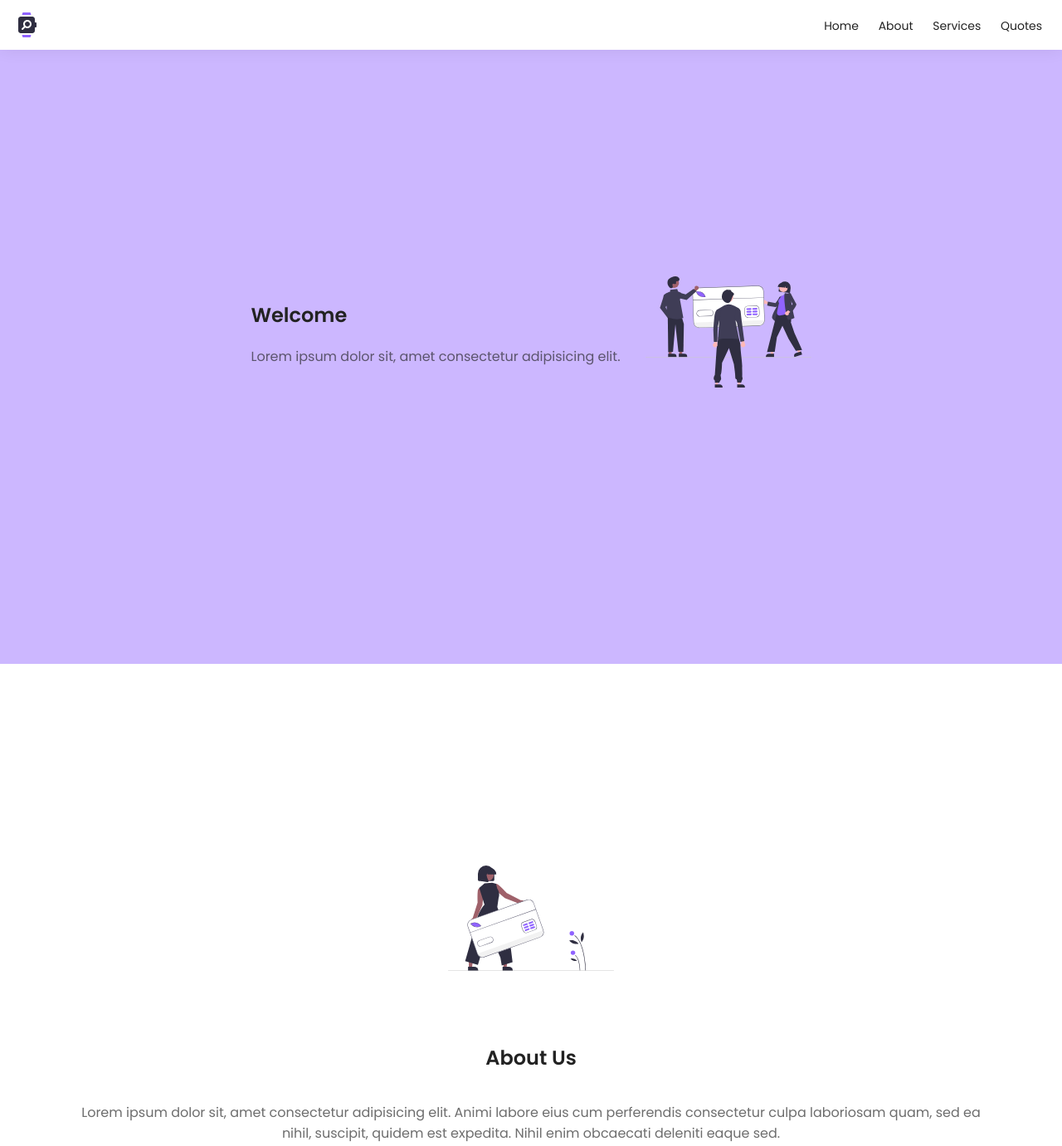
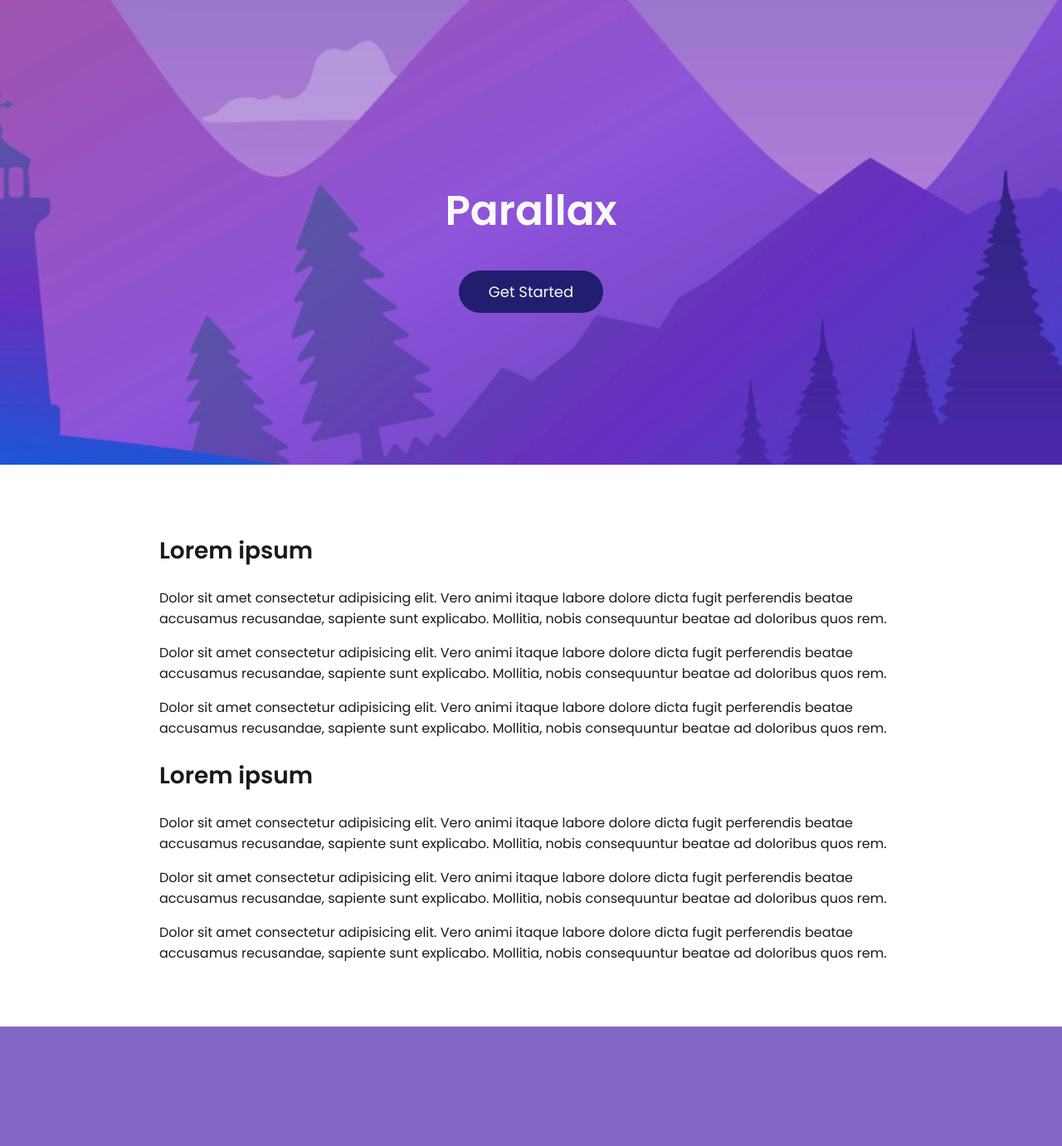
Before and after one commit to rubenperegrina/parallax, a plain HTML site: page index.html in a window 1280 px wide. Shown: the top 1381 px of the page at 83% size. After the commit the page ends 1237 px from the top, so only its background shows below. Drawn offline with nearby package versions, Linux system fonts and the light colour scheme.

Commit message:
Parallax 3

```diff
--- a/index.html
+++ b/index.html
@@ -4,75 +4,60 @@
     <meta charset="UTF-8" />
     <meta http-equiv="X-UA-Compatible" content="IE=edge" />
     <meta name="viewport" content="width=device-width, initial-scale=1.0" />
-    <title>Horizontal Scroll</title>
-    <link rel="stylesheet" href="styles.css" />
+    <title>Parallax 2</title>
     <link rel="preconnect" href="https://fonts.googleapis.com" />
     <link rel="preconnect" href="https://fonts.gstatic.com" crossorigin />
     <link
       href="https://fonts.googleapis.com/css2?family=Poppins:wght@400;500;600&display=swap"
       rel="stylesheet"
     />
+    <link rel="stylesheet" href="styles.css" />
   </head>
   <body>
-    <nav>
-      <img src="logo.svg" />
-      <div>
-        <a href="#"> Home </a>
-        <a href="#"> About </a>
-        <a href="#"> Services </a>
-        <a href="#"> Quotes </a>
-      </div>
-    </nav>
-    <section class="banner">
-      <div>
-        <h2>Welcome</h2>
-        <p>Lorem ipsum dolor sit, amet consectetur adipisicing elit.</p>
-      </div>
-      <img src="1.svg" />
-    </section>
-    <div class="container">
-      <section class="description panel blue">
-        <img src="2.svg" />
-        <h2>About Us</h2>
-        <p>
-          Lorem ipsum dolor sit, amet consectetur adipisicing elit. Animi labore
-          eius cum perferendis consectetur culpa laboriosam quam, sed ea nihil,
-          suscipit, quidem est expedita. Nihil enim obcaecati deleniti eaque
-          sed.
-        </p>
-      </section>
-      <section class="panel red">
-        <img src="5.svg" />
-        <h2>Services</h2>
-        <p>
-          Lorem ipsum dolor sit, amet consectetur adipisicing elit. Animi labore
-          eius cum perferendis consectetur culpa laboriosam quam, sed ea nihil,
-          suscipit, quidem est expedita. Nihil enim obcaecati deleniti eaque
-          sed.
-        </p>
-      </section>
-    </div>
-    <section class="footer">
-      <img src="6.svg" />
-      <h2>Get A Quote</h2>
+    <header id="banner" class="banner">
+      <h1 id="h1">Parallax</h1>
+      <button id="button">Get Started</button>
+    </header>
+    <section class="container">
+      <h2>Lorem ipsum</h2>
       <p>
-        Lorem ipsum dolor sit, amet consectetur adipisicing elit. Animi labore
-        eius cum perferendis consectetur culpa laboriosam quam, sed ea nihil,
-        suscipit, quidem est expedita. Nihil enim obcaecati deleniti eaque sed.
+        Dolor sit amet consectetur adipisicing elit. Vero animi itaque labore
+        dolore dicta fugit perferendis beatae accusamus recusandae, sapiente
+        sunt explicabo. Mollitia, nobis consequuntur beatae ad doloribus quos
+        rem.
+      </p>
+      <p>
+        Dolor sit amet consectetur adipisicing elit. Vero animi itaque labore
+        dolore dicta fugit perferendis beatae accusamus recusandae, sapiente
+        sunt explicabo. Mollitia, nobis consequuntur beatae ad doloribus quos
+        rem.
+      </p>
+      <p>
+        Dolor sit amet consectetur adipisicing elit. Vero animi itaque labore
+        dolore dicta fugit perferendis beatae accusamus recusandae, sapiente
+        sunt explicabo. Mollitia, nobis consequuntur beatae ad doloribus quos
+        rem.
+      </p>
+      <h2>Lorem ipsum</h2>
+      <p>
+        Dolor sit amet consectetur adipisicing elit. Vero animi itaque labore
+        dolore dicta fugit perferendis beatae accusamus recusandae, sapiente
+        sunt explicabo. Mollitia, nobis consequuntur beatae ad doloribus quos
+        rem.
+      </p>
+      <p>
+        Dolor sit amet consectetur adipisicing elit. Vero animi itaque labore
+        dolore dicta fugit perferendis beatae accusamus recusandae, sapiente
+        sunt explicabo. Mollitia, nobis consequuntur beatae ad doloribus quos
+        rem.
+      </p>
+      <p>
+        Dolor sit amet consectetur adipisicing elit. Vero animi itaque labore
+        dolore dicta fugit perferendis beatae accusamus recusandae, sapiente
+        sunt explicabo. Mollitia, nobis consequuntur beatae ad doloribus quos
+        rem.
       </p>
     </section>
-    <script
-      src="https://cdnjs.cloudflare.com/ajax/libs/gsap/3.11.4/gsap.min.js"
-      integrity="sha512-f8mwTB+Bs8a5c46DEm7HQLcJuHMBaH/UFlcgyetMqqkvTcYg4g5VXsYR71b3qC82lZytjNYvBj2pf0VekA9/FQ=="
-      crossorigin="anonymous"
-      referrerpolicy="no-referrer"
-    ></script>
-    <script
-      src="https://cdnjs.cloudflare.com/ajax/libs/gsap/3.11.4/ScrollTrigger.min.js"
-      integrity="sha512-A64Nik4Ql7/W/PJk2RNOmVyC/Chobn5TY08CiKEX50Sdw+33WTOpPJ/63bfWPl0hxiRv1trPs5prKO8CpA7VNQ=="
-      crossorigin="anonymous"
-      referrerpolicy="no-referrer"
-    ></script>
-    <script src="script.js"></script>
+    <script type="text/javascript" src="script.js"></script>
   </body>
 </html>
--- a/script.js
+++ b/script.js
@@ -1,16 +1,26 @@
-gsap.registerPlugin(ScrollTrigger);
+const h1 = document.getElementById("h1"),
+  banner = document.getElementById("banner"),
+  button = document.getElementById("button");
 
-const sections = gsap.utils.toArray(".panel"),
-  container = document.querySelector(".container");
+const onScroll = (event) => {
+  const scrollPosition = event.target.scrollingElement.scrollTop;
+  if (scrollPosition > 150) {
+    banner.style.backgroundSize = "150%";
+    h1.style.opacity = 0;
+    h1.style.translate = "0 -50px";
+    h1.style.scale = "0.9";
+    button.style.opacity = 0;
+    button.style.translate = "0 -50px";
+    button.style.scale = "0.8";
+  } else {
+    banner.style.backgroundSize = "180%";
+    h1.style.opacity = 1;
+    h1.style.translate = 0;
+    h1.style.scale = 1;
+    button.style.opacity = 1;
+    button.style.translate = 0;
+    button.style.scale = 1;
+  }
+};
 
-gsap.to(sections, {
-  xPercent: -100 * (sections.length - 1),
-  ease: "none",
-  scrollTrigger: {
-    trigger: ".container",
-    pin: true,
-    scrub: 1,
-    snap: 1 / (sections.length - 1),
-    end: () => "+=" + container.offsetWidth,
-  },
-});
+document.addEventListener("scroll", onScroll);
--- a/styles.css
+++ b/styles.css
@@ -1,108 +1,54 @@
-html {
-    overflow-y: scroll;
+html,
+body {
   height: 100%;
-    -webkit-overflow-scrolling: touch;
-    overflow-scrolling: touch;
-  }
-
-  * {
-    box-sizing: border-box;
 }
 
 body {
-    overflow-y: visible;
-    position: relative;
-    height: unset;
+  margin: 0;
   font-family: "Euclid Circular A", "Poppins";
-    color: #222222;
-    text-align: center;
-  }
-  html,
-  body {
-    overflow-x: hidden;
-    margin: 0;
+  background: #8367c5;
+  color: #1a1a1a;
 }
 
-  .container {
-    width: 200%;
-    height: 100vh;
-    display: flex;
-    flex-wrap: nowrap;
-    background: #f7f7f7;
+.banner,
+h1,
+button {
+  transition: 0.6s;
 }
 
-  img {
-    width: 200px;
-    height: 200px;
-    object-fit: contain;
-  }
-
-  .banner h2,
-  .footer h2 {
-    margin: 20px 0;
-  }
-
-  nav {
-    position: fixed;
-    z-index: 1;
-    top: 0;
-    left: 0;
-    width: 100%;
-    height: 60px;
-    display: flex;
-    align-items: center;
-    justify-content: space-between;
-    padding: 0 24px 0 16px;
-    background: #fff;
-    box-shadow: 0 0 20px rgb(0 0 0 / 8%);
-  }
-
-  nav a {
-    text-decoration: none;
-    color: inherit;
-    margin-left: 20px;
-    font-size: 14px;
-  }
-
-  nav img {
-    width: 32px;
-    height: 32px;
-  }
-
-  section {
+.banner {
   display: flex;
   flex-direction: column;
   justify-content: center;
   align-items: center;
-    height: 100vh;
-    padding: 0 80px;
+  width: 100%;
+  height: 70%;
+  background: url("bg.webp");
+  background-size: 180%;
+  background-position: center;
+  transition: 0.5s;
+}
+
+.banner h1 {
+  font-size: 50px;
+  color: #f9f9f9;
+}
+
+.banner button {
+  padding: 12px 36px;
+  border-radius: 50px;
+  border: 0;
+  background: #221e6f;
+  color: #f9f9f9;
+  font-size: 18px;
+  font-family: inherit;
+}
+
+.container {
+  background: #ffffff;
+  padding: 60px 15%;
 }
 
 h2 {
-    margin: 50px 0 20px;
+  font-size: 28px;
 }
-
-  p {
-    opacity: 0.66;
-    font-size: 16px;
-  }
-
-  .banner {
-    flex-direction: row;
-    text-align: left;
-    gap: 30px;
-    background: #ccb7ff;
-  }
-
-  .footer {
-    background: #ffffff;
-  }
-
-  .panel {
-    width: 100%;
-    height: 100%;
-  }
-
-  .container .panel:nth-child(odd) {
-    background: #fff;
-  }
```
Also changed, not shown: 1.svg (deleted), 2.svg (deleted), 3.svg (deleted), 4.svg (deleted), 5.svg (deleted), 6.svg (deleted), bg.webp (added), logo.svg (deleted). Lines whose indentation alone changed are shown as unchanged.
